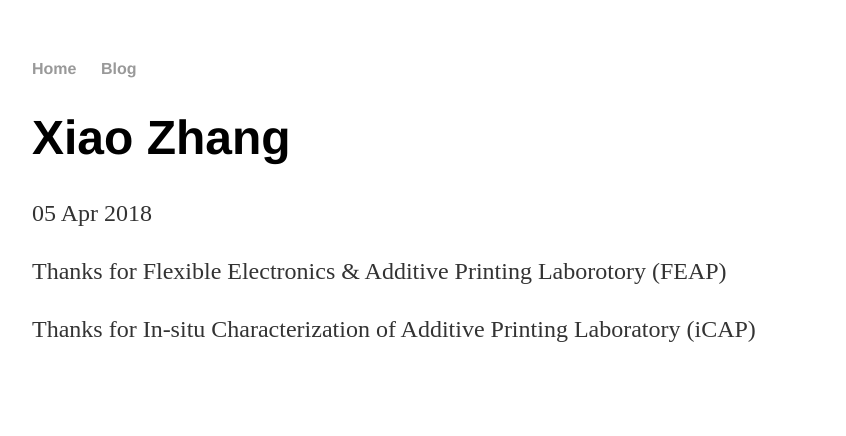
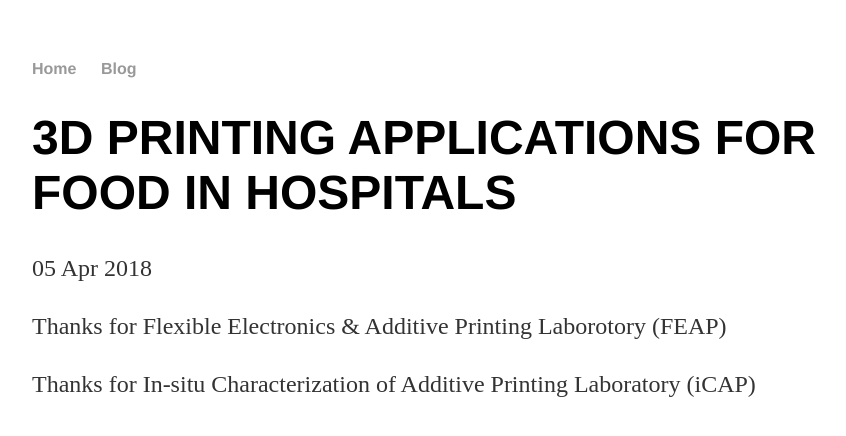
Before and after one commit to zhangxiao2018/zhangxiao2018.github.io, a Jekyll site: the page built from _posts/2018-04-05-Poster-3D-PRINTING-APPLICATIONS-FOR-FOOD-IN-HOSPITALS-site-launched.md, in a window 1280 px wide. Shown: the top 436 px of the page, without its empty margins (160-1006 px from the left). Built offline with Jekyll 4.4.1, drawn with Linux system fonts in a browser that asks for light colours.

Commit message:
Update 2018-04-05-Poster-3D-PRINTING-APPLICATIONS-FOR-FOOD-IN-HOSPITALS-site-launched.md

```diff
--- a/_posts/2018-04-05-Poster-3D-PRINTING-APPLICATIONS-FOR-FOOD-IN-HOSPITALS-site-launched.md
+++ b/_posts/2018-04-05-Poster-3D-PRINTING-APPLICATIONS-FOR-FOOD-IN-HOSPITALS-site-launched.md
@@ -1,6 +1,6 @@
 ---
 layout: post
-title: "Xiao Zhang"
+title: "3D PRINTING APPLICATIONS FOR FOOD IN HOSPITALS"
 date: 2018-04-05
 ---
 
```
